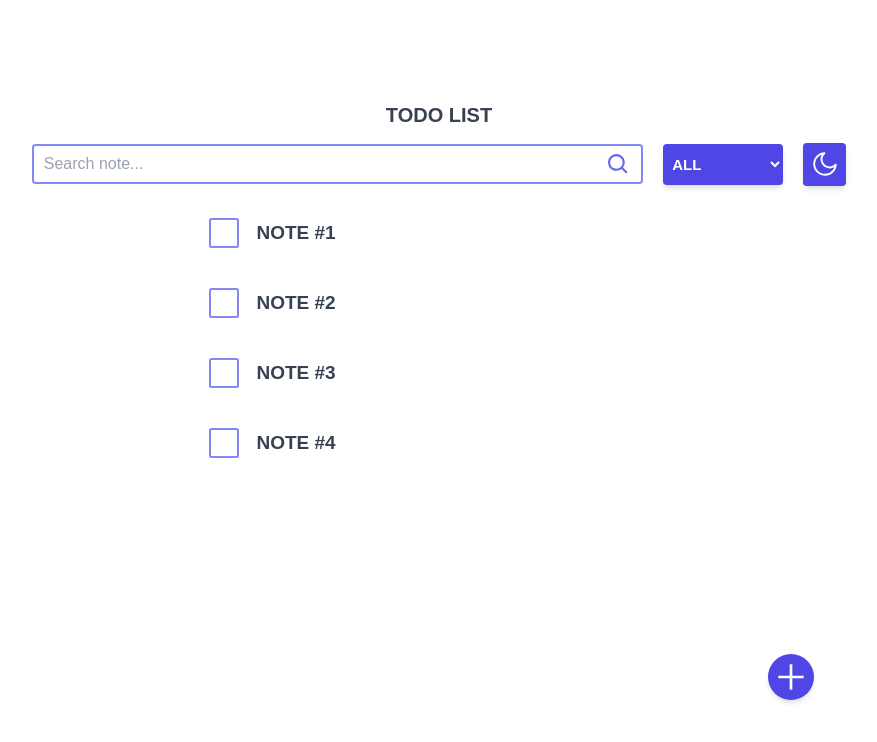
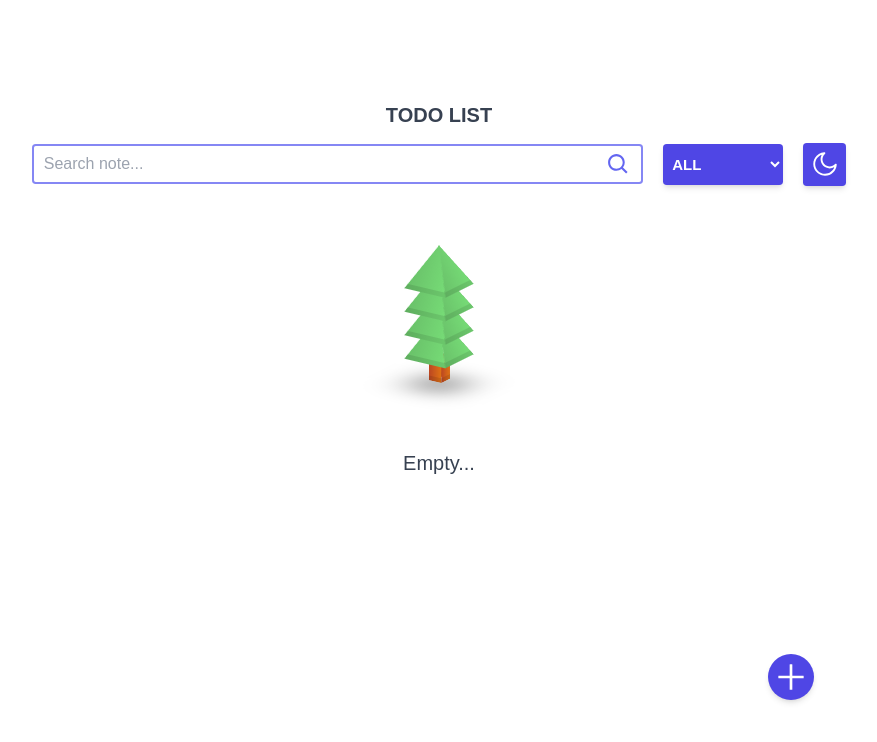
Before and after one commit to sumedhbajra/yenya-assessment, a React (Vite) app: page / in a window 1280 px wide. Shown: the top 742 px of the page, without its empty margins (201-1078 px from the left). Built offline with nearby package versions, Linux system fonts and the light colour scheme.

Commit message:
SUmedh update

```diff
--- a/package.json
+++ b/package.json
@@ -16,7 +16,8 @@
     "react-icons": "^5.3.0",
     "react-redux": "^9.1.2",
     "react-router-dom": "^6.26.2",
-    "styled-components": "^6.1.13"
+    "styled-components": "^6.1.13",
+    "uuid": "^10.0.0"
   },
   "devDependencies": {
     "@eslint/js": "^9.9.0",
--- a/src/features/My Notes/noteSlice.ts
+++ b/src/features/My Notes/noteSlice.ts
@@ -1,46 +1,76 @@
 export interface Note {
   id: number;
-  name: string;
-  isMarked: boolean;
+  name?: string;
+  isMarked?: boolean;
 }
 
+// Action interface definition
 interface Action {
   type: string;
-  payload: Note | number; // Changed to any to handle different payloads (Note or id)
+  payload: Note;
 }
 
-const notes: Note[] = [
-  { id: 1, name: "NOTE #1", isMarked: false },
-  { id: 2, name: "NOTE #2", isMarked: false },
-  { id: 3, name: "NOTE #3", isMarked: false },
-  { id: 4, name: "NOTE #4", isMarked: false },
-];
+// Default notes
+// const defaultNotes: Note[] = [
+//   { id: 1, name: "NOTE #1", isMarked: false },
+//   { id: 2, name: "NOTE #2", isMarked: false },
+//   { id: 3, name: "NOTE #3", isMarked: false },
+//   { id: 4, name: "NOTE #4", isMarked: false },
+// ];
 
-export default function noteReducer(state: Note[] = notes, action: Action) {
+// Load initial notes from localStorage if available
+const loadNotesFromLocalStorage = (): Note[] => {
+  const storedNotes = localStorage.getItem("notes");
+  console.log(storedNotes);
+  return storedNotes ? JSON.parse(storedNotes) : [];
+};
+
+// Save notes to localStorage
+const saveNotesToLocalStorage = (notes: Note[]) => {
+  localStorage.setItem("notes", JSON.stringify(notes));
+};
+
+// Reducer function for handling note actions
+export default function noteReducer(
+  state: Note[] = loadNotesFromLocalStorage(),
+  action: Action
+) {
   switch (action.type) {
-    case "note/add":
-      return [...state, action.payload];
+    case "note/add": {
+      const newNote: Note = {
+        id: action.payload.id,
+        name: action.payload.name,
+        isMarked: false,
+      };
+      const newState = [...state, newNote];
+      saveNotesToLocalStorage(newState);
+      return newState;
+    }
 
     case "note/update": {
-      // Create a new array and update the note with the same id
-      return state.map((note) =>
+      const updatedState = state.map((note) =>
         note.id === action.payload.id
           ? { ...note, name: action.payload.name }
           : note
       );
+      saveNotesToLocalStorage(updatedState);
+      return updatedState;
     }
 
-    case "note/delete":
-      // Remove the note with the given id
-      return state.filter((el) => el.id !== action.payload);
+    // case "note/delete": {
+    //   const updatedState = state.filter((el) => el.id !== action.payload.id);
+    //   saveNotesToLocalStorage(updatedState);
+    //   return updatedState;
+    // }
 
     case "note/mark": {
-      // Toggle the isMarked property of the note with the given id
-      return state.map((note) =>
-        note.id === action.payload
+      const updatedState = state.map((note) =>
+        note.id === action.payload.id
           ? { ...note, isMarked: !note.isMarked }
           : note
       );
+      saveNotesToLocalStorage(updatedState);
+      return updatedState;
     }
 
     default:
@@ -48,18 +78,35 @@ export default function noteReducer(state: Note[] = notes, action: Action) {
   }
 }
 
-export function addNote(newNote: Note) {
+// Action creators
+
+export function addNote(name: string) {
+  const notes = loadNotesFromLocalStorage();
+  const newId = notes.length
+    ? Math.max(...notes.map((note) => note.id)) + 1
+    : 1; // Get next unique id
+  const newNote: Note = {
+    id: newId,
+    name: name,
+    isMarked: false,
+  };
   return { type: "note/add", payload: newNote };
 }
 
 export function updateNote(updatedNote: Note) {
-  return { type: "note/update", payload: updatedNote }; // Updated to accept the full Note
+  return { type: "note/update", payload: updatedNote };
 }
 
-export function deleteNote(id: number) {
-  return { type: "note/delete", payload: id };
-}
+// export function deleteNote(id: number) {
+//   const markNote: Note = {
+//     id,
+//   };
+//   return { type: "note/delete", payload: markNote };
+// }
 
 export function markNote(id: number) {
-  return { type: "note/mark", payload: id };
+  const markNote: Note = {
+    id,
+  };
+  return { type: "note/mark", payload: markNote };
 }
--- a/src/pages/Home.tsx
+++ b/src/pages/Home.tsx
@@ -11,6 +11,7 @@ export default function Home() {
         <NoteOperation />
         <NoteList />
       </div>
+
       <AddNoteButton />
     </div>
   );
--- a/src/ui/AddNoteButton.tsx
+++ b/src/ui/AddNoteButton.tsx
@@ -2,13 +2,11 @@ import { AiOutlinePlus } from "react-icons/ai";
 import Modal from "./Modal";
 import Button from "./Button";
 import { useState } from "react";
+import { useDispatch } from "react-redux";
+import { addNote } from "../features/My Notes/noteSlice";
 
 export default function AddNoteButton() {
-  const [note, setNote] = useState("");
-
-  function onApply() {
-    if (!note) return;
-  }
+  const [note, setNote] = useState<string>("");
 
   return (
     <div className="flex justify-end w-[75rem]">
@@ -24,12 +22,7 @@ export default function AddNoteButton() {
           </button>
         </Modal.Open>
         <Modal.Window name="delete">
-          <AddNote
-            note={note}
-            setNote={setNote}
-            onApply={onApply}
-            close={close}
-          />
+          <AddNote note={note} setNote={setNote} close={close} />
         </Modal.Window>
       </Modal>
     </div>
@@ -39,11 +32,20 @@ export default function AddNoteButton() {
 interface AddNoteProps {
   note: string;
   setNote: (note: string) => void;
-  onApply: () => void;
+
   close: () => void;
 }
 
-function AddNote({ note, setNote, onApply, close }: AddNoteProps) {
+function AddNote({ note, setNote, close }: AddNoteProps) {
+  const dispatch = useDispatch();
+
+  function onApply() {
+    if (!note) return;
+    dispatch(addNote(note));
+    setNote("");
+    close();
+  }
+
   return (
     <div className="flex flex-col gap-7 items-center">
       <h1 className="font-bold text-[2.5rem]">New Note</h1>
--- /dev/null
+++ b/src/ui/EmptyData.tsx
@@ -0,0 +1,118 @@
+import styled, { keyframes } from "styled-components";
+
+const TreeContainer = styled.div`
+  width: 100%;
+  display: flex;
+  justify-content: center;
+  align-items: center;
+`;
+
+const treeAnimation = keyframes`
+  0% {
+    transform: rotateX(-20deg) rotateY(360deg);
+  }
+
+  100% {
+    transform: rotateX(-20deg) rotateY(0deg);
+  }
+`;
+
+const TreeWrapper = styled.div`
+  position: relative;
+  width: 50px;
+  height: 50px;
+  transform-style: preserve-3d;
+  transform: rotateX(-20deg) rotateY(30deg);
+  animation: ${treeAnimation} 5s linear infinite;
+`;
+
+interface BranchProps {
+  x: number;
+}
+
+const Branch = styled.div<BranchProps>`
+  position: absolute;
+  top: -50px;
+  left: 0;
+  width: 100%;
+  height: 100%;
+  transform-style: preserve-3d;
+  transform: translateY(calc(25px * ${(props) => props.x})) translateZ(0px);
+`;
+
+interface BranchSpanProps {
+  i: number;
+}
+
+const BranchSpan = styled.span<BranchSpanProps>`
+  position: absolute;
+  top: 0;
+  left: 0;
+  width: 100%;
+  height: 100%;
+  background: linear-gradient(90deg, #69c069, #77dd77);
+  clip-path: polygon(50% 0%, 0% 100%, 100% 100%);
+  border-bottom: 5px solid #00000019;
+  transform-origin: bottom;
+  transform: rotateY(calc(90deg * ${(props) => props.i})) rotateX(30deg)
+    translateZ(28.5px);
+`;
+
+interface StemSpanProps {
+  i: number;
+}
+
+const StemSpan = styled.span<StemSpanProps>`
+  position: absolute;
+  top: 110px;
+  left: calc(50% - 7.5px);
+  width: 15px;
+  height: 50%;
+  background: linear-gradient(90deg, #bb4622, #df7214);
+  border-bottom: 5px solid #00000019;
+  transform-origin: bottom;
+  transform: rotateY(calc(90deg * ${(props) => props.i})) translateZ(7.5px);
+`;
+
+const Stem = styled.div`
+  position: absolute;
+  top: -50px;
+  left: 0;
+  width: 100%;
+  height: 100%;
+  transform-style: preserve-3d;
+`;
+
+const Shadow = styled.span`
+  position: absolute;
+  top: 0;
+  left: 0;
+  width: 100%;
+  height: 100%;
+  background: rgba(0, 0, 0, 0.4);
+  filter: blur(20px);
+  transform-style: preserve-3d;
+  transform: rotateX(90deg) translateZ(-65px);
+`;
+
+export default function EmptyData() {
+  return (
+    <TreeContainer>
+      <TreeWrapper>
+        {[...Array(4)].map((_, x) => (
+          <Branch key={x} x={x}>
+            {[...Array(4)].map((_, i) => (
+              <BranchSpan key={i} i={i} />
+            ))}
+          </Branch>
+        ))}
+        <Stem>
+          {[...Array(4)].map((_, i) => (
+            <StemSpan key={i} i={i} />
+          ))}
+        </Stem>
+        <Shadow />
+      </TreeWrapper>
+    </TreeContainer>
+  );
+}
--- a/src/ui/Modal.tsx
+++ b/src/ui/Modal.tsx
@@ -132,6 +132,7 @@ function Window({ children, name }: WindowProps) {
           <HiXMark />
         </Button>
         {cloneElement(children, { close })}
+        {/* {children} */}
       </StyledModal>
     </Overlay>
   );
--- a/src/ui/MyNote.tsx
+++ b/src/ui/MyNote.tsx
@@ -8,7 +8,8 @@ export default function MyNote({ id, name, isMarked }: Note) {
 
   const dispatch = useDispatch();
 
-  function onChange() {
+  function onChange() {' '
+    console.log(id, " this is idd");
     dispatch(markNote(id));
   }
 
@@ -47,3 +48,5 @@ export default function MyNote({ id, name, isMarked }: Note) {
     </div>
   );
 }
+
+// nth child css & .map index
--- a/src/ui/NoteList.tsx
+++ b/src/ui/NoteList.tsx
@@ -1,20 +1,49 @@
 import { useSelector } from "react-redux";
 import { Note } from "../features/My Notes/noteSlice";
 import MyNote from "./MyNote";
+import EmptyData from "./EmptyData";
+import { useSearchParams } from "react-router-dom";
 
 export default function NoteList() {
   const notes = useSelector((store: Note[]) => store);
+  const [searchParam] = useSearchParams();
+
+  let myNote: Note[];
+
+  if (
+    searchParam.get("sortBy") === null ||
+    searchParam.get("sortBy") === "all"
+  ) {
+    myNote = notes.note;
+  }
+
+  if (searchParam.get("sortBy") === "marked") {
+    myNote = notes.note.filter((note) => note.isMarked === true);
+  }
+  if (searchParam.get("sortBy") === "unmarked") {
+    myNote = notes.note.filter((note) => note.isMarked === false);
+  }
+
+  // const markedNote: Note = [];
+  // const unmarkedNote: Note = [];
 
   return (
     <div>
-      {notes.note.map((item) => (
+      {myNote.length ? (
+        myNote.map((item) => (
           <MyNote
             id={item.id}
             name={item.name}
             isMarked={item.isMarked}
             key={item.id}
           />
-      ))}
+        ))
+      ) : (
+        <div className="flex flex-col gap-40 mt-[10rem]">
+          <EmptyData />
+          <h1 className="text-[2rem]">Empty...</h1>
+        </div>
+      )}
     </div>
   );
 }
```
Also changed, not shown: 1 other file (tests, documents, lock files or other folders). Lines whose indentation alone changed are shown as unchanged.
